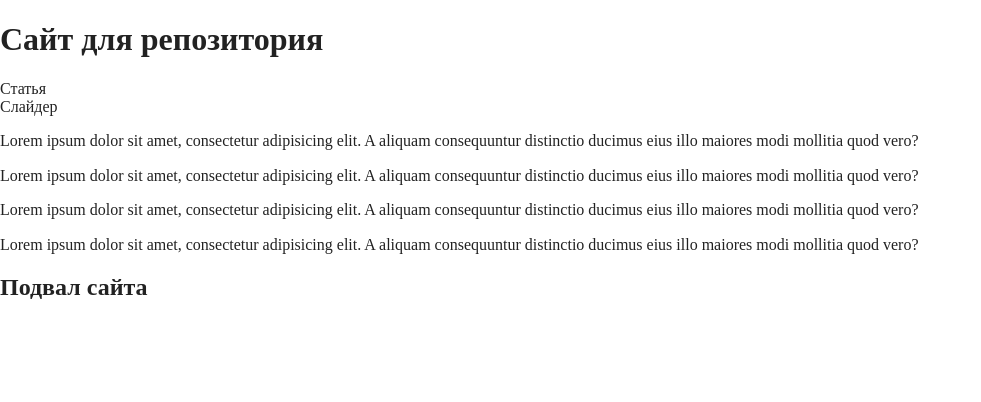
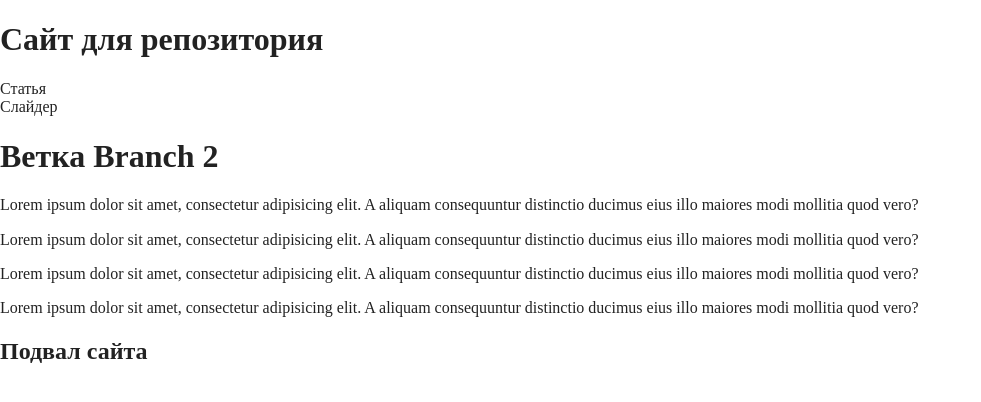
Before and after one commit to rodnovspb/git, a website built with Parcel: page index.html in a window 1280 px wide. Shown: the whole page, without its empty margins (0-981 px from the left). Built offline with nearby package versions, Linux system fonts and the light colour scheme.

Commit message:
Ветка второго разработчика

```diff
--- a/index.html
+++ b/index.html
@@ -29,6 +29,7 @@
 
   <article>Статья</article>
   <aside>Слайдер</aside>
+  <h1>Ветка Branch 2</h1>
   <p>Lorem ipsum dolor sit amet, consectetur adipisicing elit. A aliquam consequuntur distinctio ducimus eius illo maiores modi mollitia quod vero?</p>
   <p>Lorem ipsum dolor sit amet, consectetur adipisicing elit. A aliquam consequuntur distinctio ducimus eius illo maiores modi mollitia quod vero?</p>
   <p>Lorem ipsum dolor sit amet, consectetur adipisicing elit. A aliquam consequuntur distinctio ducimus eius illo maiores modi mollitia quod vero?</p>
```
